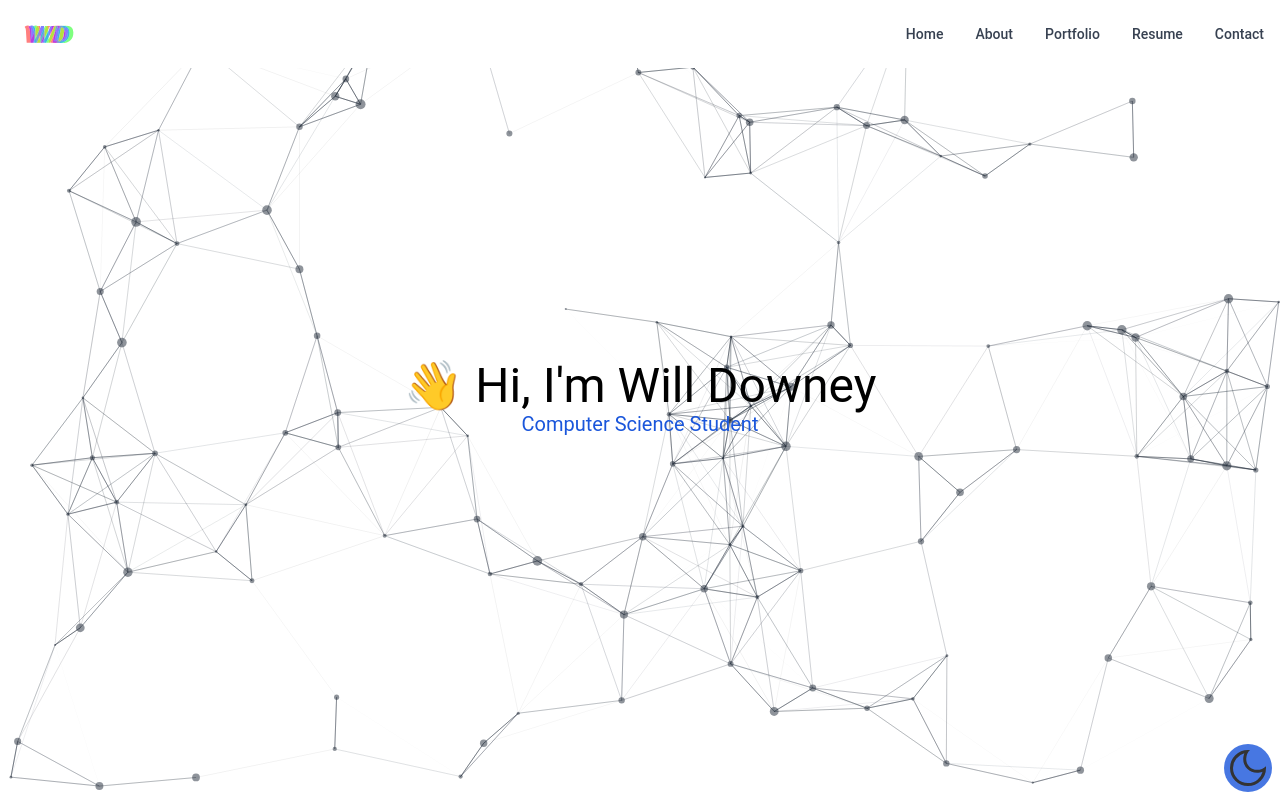
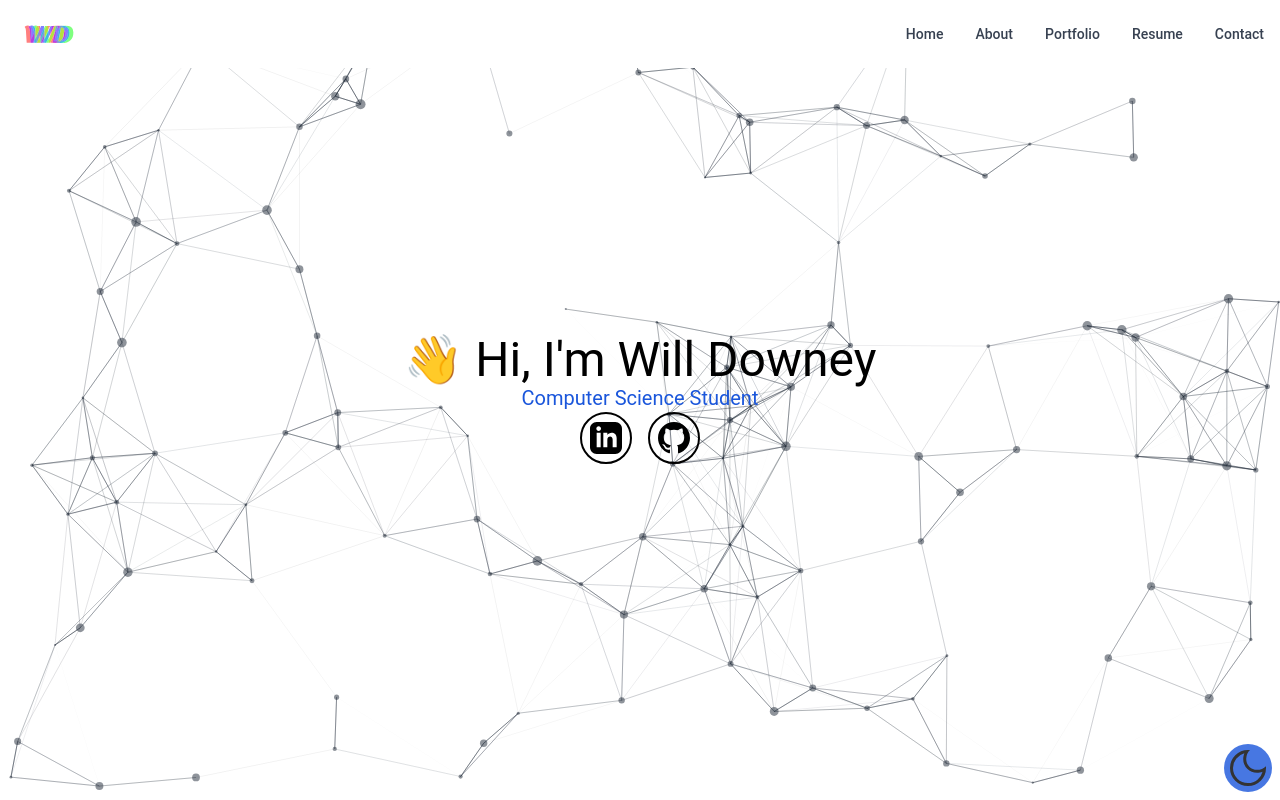
Before and after one commit to widowney/personal-website, a React (Create React App) app: page / in a window 1280 px wide. Shown: the top 800 px of the page. Built offline with nearby package versions, Linux system fonts and the light colour scheme.

Commit message:
Add linkedin and github icons

```diff
--- a/src/pages/Home.tsx
+++ b/src/pages/Home.tsx
@@ -15,9 +15,22 @@
                     setDarkTheme={setDarkTheme}
                 />
             </div>
-            <div className="text-center m-auto">
+            <div className="text-center m-auto flex justify-center flex-col items-center">
                 <h1 className="sm:text-5xl text-3xl text-black dark:text-white">👋 Hi, I'm Will Downey</h1>
                 <p className="text-blue-700 text-xl">Computer Science Student</p>
+                <div className="flex gap-4">
+                    <a href="https://www.linkedin.com/in/widowney/" className="group p-2 border-2  border-black dark:border-white rounded-full dark:hover:border-blue-700 hover:border-blue-700">
+                        <svg xmlns="http://www.w3.org/2000/svg" width="32" height="32" viewBox="0 0 24 24" className="fill-black dark:fill-white group-hover:fill-blue-700">
+                            <path d="M19 0h-14c-2.761 0-5 2.239-5 5v14c0 2.761 2.239 5 5 5h14c2.762 0 5-2.239 5-5v-14c0-2.761-2.238-5-5-5zm-11 19h-3v-11h3v11zm-1.5-12.268c-.966 0-1.75-.79-1.75-1.764s.784-1.764 1.75-1.764 1.75.79 1.75 1.764-.783 1.764-1.75 1.764zm13.5 12.268h-3v-5.604c0-3.368-4-3.113-4 0v5.604h-3v-11h3v1.765c1.396-2.586 7-2.777 7 2.476v6.759z"/>
+                        </svg>
+                    </a>
+                    <a href="https://github.com/wrdowney" className="group p-2 border-2 border-black dark:border-white rounded-full  dark:hover:border-blue-700 hover:border-blue-700">
+                        <svg xmlns="http://www.w3.org/2000/svg" width="32" height="32" viewBox="0 0 24 24" className="fill-black dark:fill-white group-hover:fill-blue-700">
+                            <path d="M12 0c-6.626 0-12 5.373-12 12 0 5.302 3.438 9.8 8.207 11.387.599.111.793-.261.793-.577v-2.234c-3.338.726-4.033-1.416-4.033-1.416-.546-1.387-1.333-1.756-1.333-1.756-1.089-.745.083-.729.083-.729 1.205.084 1.839 1.237 1.839 1.237 1.07 1.834 2.807 1.304 3.492.997.107-.775.418-1.305.762-1.604-2.665-.305-5.467-1.334-5.467-5.931 0-1.311.469-2.381 1.236-3.221-.124-.303-.535-1.524.117-3.176 0 0 1.008-.322 3.301 1.23.957-.266 1.983-.399 3.003-.404 1.02.005 2.047.138 3.006.404 2.291-1.552 3.297-1.23 3.297-1.23.653 1.653.242 2.874.118 3.176.77.84 1.235 1.911 1.235 3.221 0 4.609-2.807 5.624-5.479 5.921.43.372.823 1.102.823 2.222v3.293c0 .319.192.694.801.576 4.765-1.589 8.199-6.086 8.199-11.386 0-6.627-5.373-12-12-12z"/>
+                        </svg>
+                    </a>
+                </div>
+
             </div>
         </div>
     );
```
